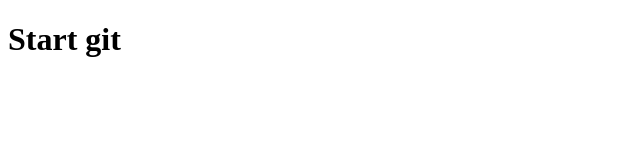
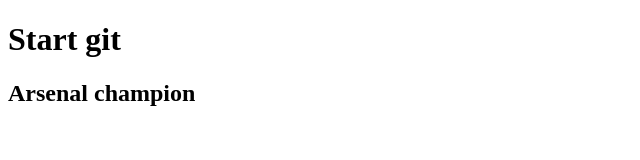
Before and after one commit to vovanolo/advance, a plain HTML site: page index.html in a window 1280 px wide. Shown: the whole page, without its empty margins (0-640 px from the left). Drawn offline with Linux system fonts and the light colour scheme.

Commit message:
add new tag

```diff
--- a/index.html
+++ b/index.html
@@ -8,6 +8,6 @@
 </head>
 <body>
     <h1>Start git</h1>
-
+    <h2>Arsenal champion</h2>
 </body>
 </html>
```
